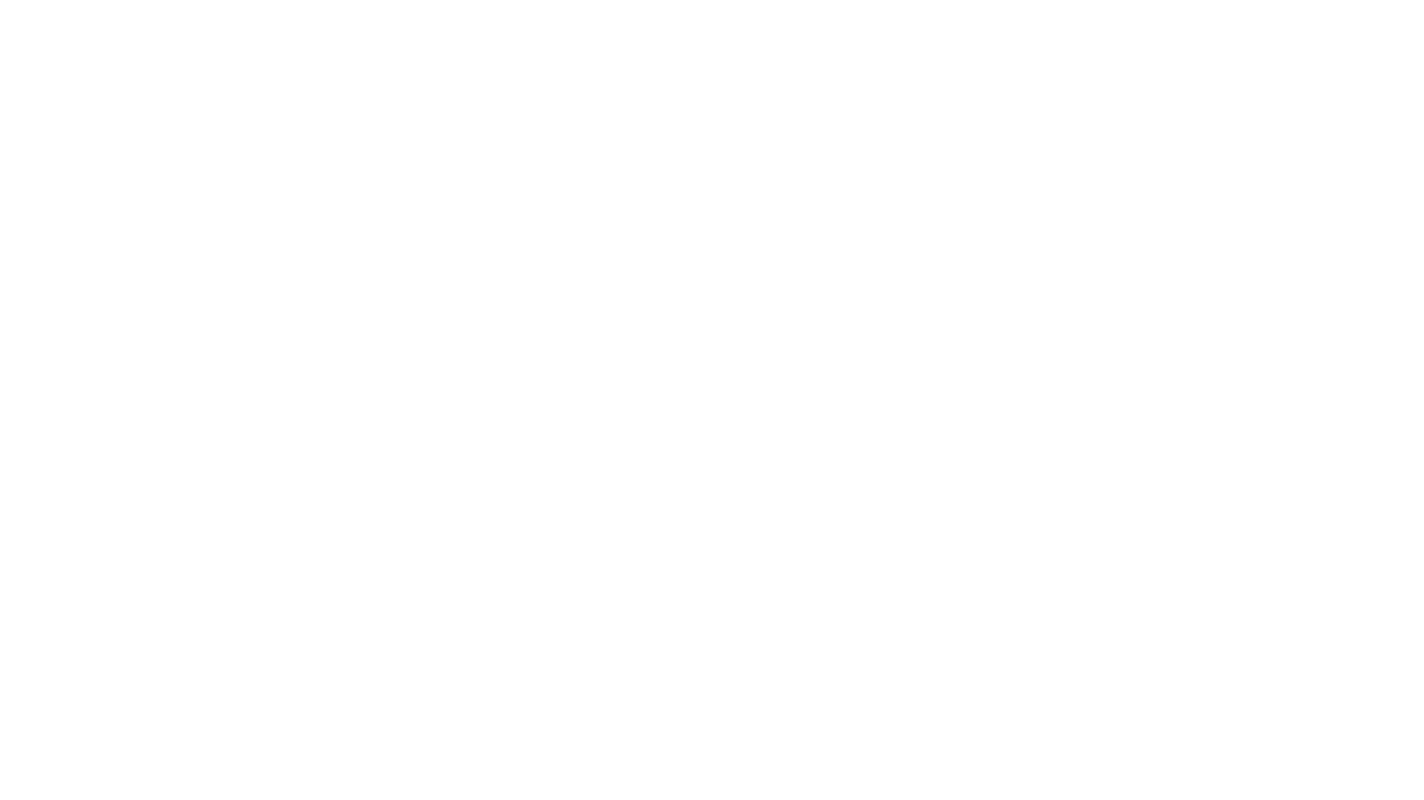
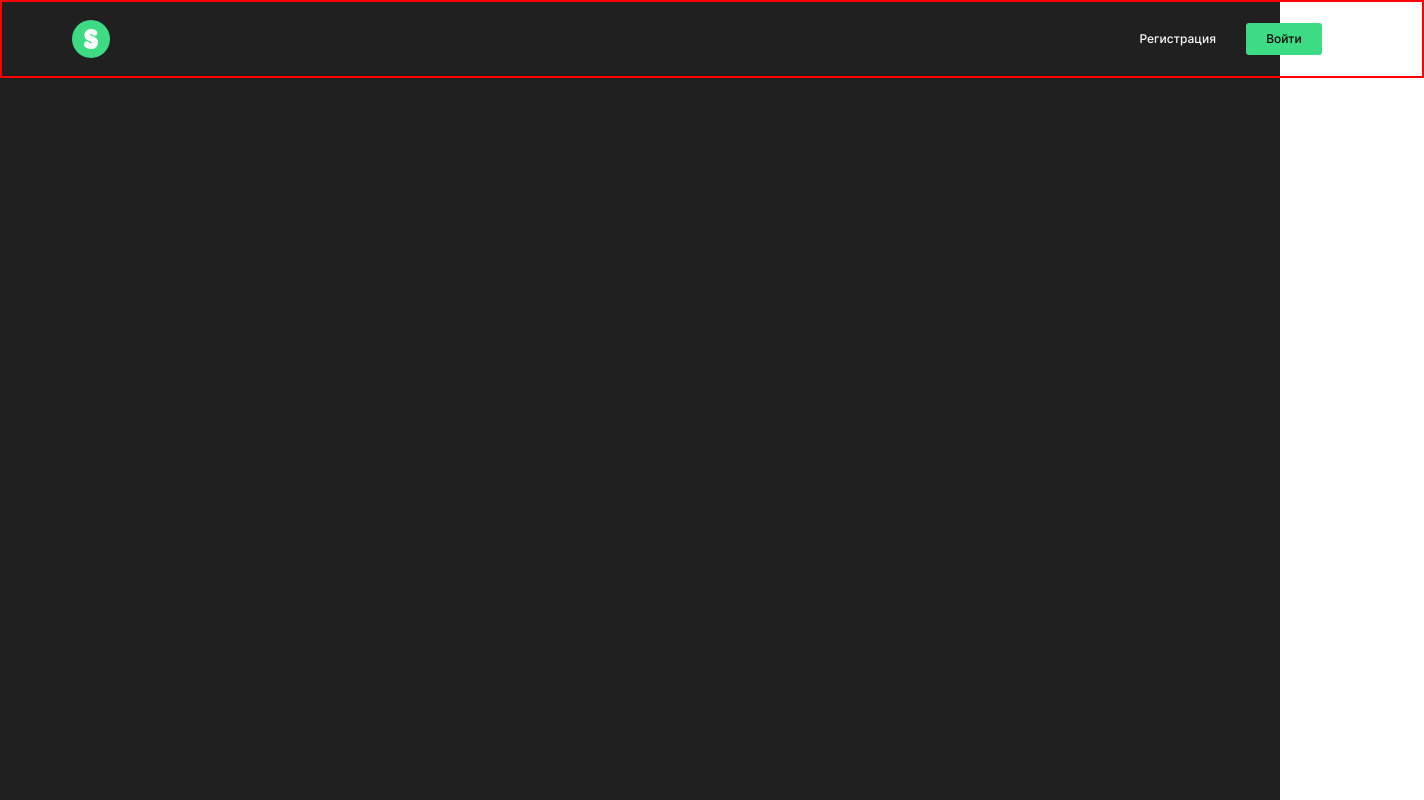
Before and after one commit to Kuban23/movies-explorer-frontend, a React (Create React App) app: page / in a window 1280 px wide. Shown: the whole page, 1424 px wide, since content can reach past the window. Built offline with nearby package versions, Linux system fonts and the light colour scheme.

Commit message:
feat: Сверстал Header 1280px

```diff
--- a/src/components/App/App.css
+++ b/src/components/App/App.css
@@ -0,0 +1,15 @@
+.page {
+   max-width: 1280px;
+   min-width: 320px;
+   /* background: #202020; */
+   font-family: Inter, 'Helvetica Neue', Arial, sans-serif;
+   font-style: normal;
+   -webkit-font-smoothing: antialiased;
+   -moz-osx-font-smoothing: grayscale;
+   -webkit-text-size-adjust: 100%;
+   -ms-text-size-adjust: 100%;
+   -moz-text-size-adjust: 100%;
+   color: #FFFFFF;
+   height: 100vh;
+   margin: 0 auto;
+}
--- a/src/components/App/App.js
+++ b/src/components/App/App.js
@@ -1,23 +1,17 @@
 import React from "react";
+import Header from "../Header/Header";
 import './App.css'
 
 function App() {
    return (
       <div className="App">
-         {/* <header className="App-header">
-        <img src={logo} className="App-logo" alt="logo" />
-        <p>
-          Edit <code>src/App.js</code> and save to reload.
-        </p>
-        <a
-          className="App-link"
-          href="https://reactjs.org"
-          target="_blank"
-          rel="noopener noreferrer"
-        >
-          Learn React
-        </a>
-      </header> */}
+
+       <div className="page">
+
+          <Header/>
+
+       </div>
+
 
       </div>
    );
--- a/src/components/Header/Header.css
+++ b/src/components/Header/Header.css
@@ -0,0 +1,55 @@
+.header {
+   width: 100%;
+   display: flex;
+   justify-content: space-between;
+   align-items: center;
+   padding: 18px 70px 18px 70px;
+   border: 2px solid red;
+}
+
+.header__logo {
+   width: 38px;
+   height: 38px;
+   transition: opacity 0.5s ease-in-out;
+}
+
+.header__logo:hover {
+   opacity: 0.8;
+ }
+
+.header__link-container {
+   display: flex;
+   align-items: center;
+   justify-content: center;
+
+}
+
+.header__link-auth {
+   font-family: Inter;
+   font-size: 12px;
+   font-weight: 500;
+   line-height: 16px;
+   letter-spacing: 0px;
+   margin-right: 30px;
+   transition: opacity 0.5s ease-in-out;
+}
+
+.header__link-auth:hover {
+   opacity: 0.8;
+}
+
+.header__link-auth_type_up {
+   color: #FFFFFF;
+
+}
+
+.header__link-auth_type_in {
+   color: #000000;
+   height: 32px;
+   width: 76px;
+   border-radius: 3px;
+   background: #3DDC84;
+   border: none;
+   /* padding: 8px 20px; */
+   cursor: pointer;
+}
--- a/src/components/Header/Header.js
+++ b/src/components/Header/Header.js
@@ -1,11 +1,22 @@
 
 import React from "react";
 import './Header.css'
+import logo from '../../images/logo.svg';
 
-function Header(){
-	return (
-<div></div>
-);
+function Header() {
+   return (
+      <header className="header">
+         <img className="header__logo" src={logo} />
+
+         <nav className="header__link-container">
+            <div className="header__link-auth header__link-auth_type_up">Регистрация</div>
+            <button className="header__link-auth header__link-auth_type_in">Войти</button>
+         </nav>
+
+
+
+      </header>
+   );
 }
 
 export default Header;
--- a/src/index.css
+++ b/src/index.css
@@ -1,6 +1,7 @@
 @import url(./vendor/normalize.css);
 @import url(./vendor/fonts/Inter/inter.css);
 
-.root {
-	background: #202020;
-}
+#root {
+   background-color: #202020;
+   width: 100%;
+ }
```
